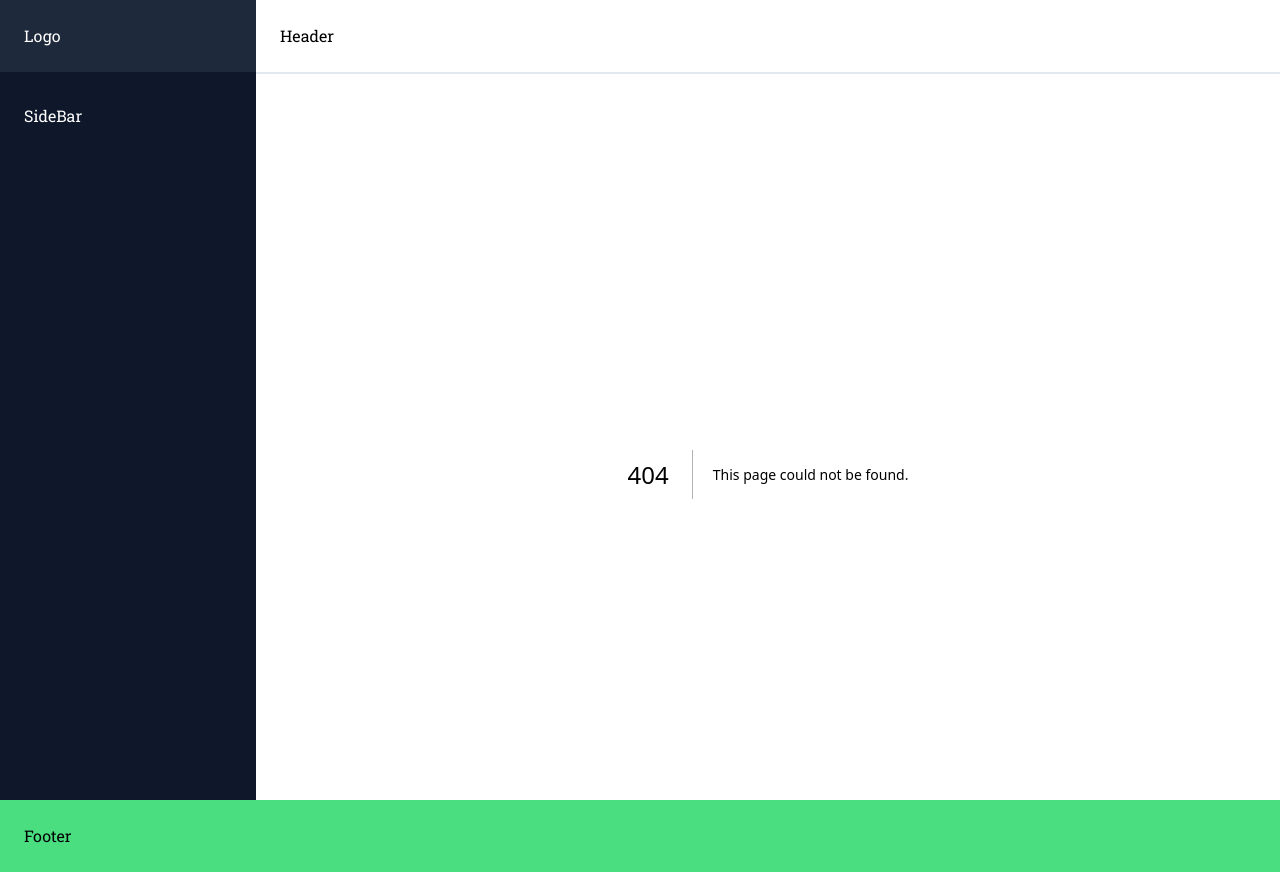
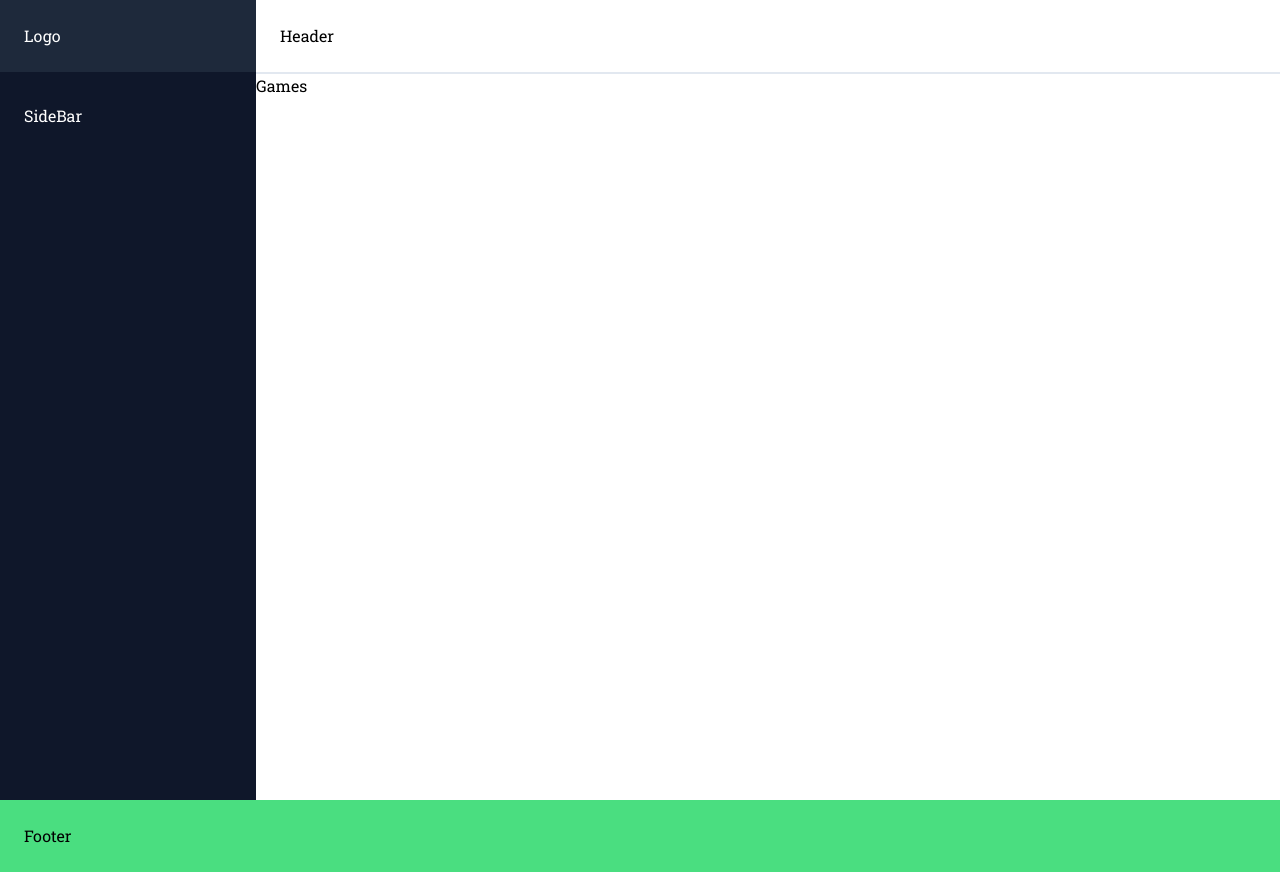
Before and after one commit to alfonsoj-entwickler/dashboard-games, a Next.js app: page /games in a window 1280 px wide. Before the commit this address had no page. Built offline with nearby package versions, Linux system fonts and the light colour scheme.

Commit message:
[TASK] create page games

```diff
--- /dev/null
+++ b/src/app/games/page.tsx
@@ -0,0 +1,8 @@
+
+export default function() {
+  return (
+    <div className="">
+      <h1>Games</h1>
+    </div>
+  );
+}
```
